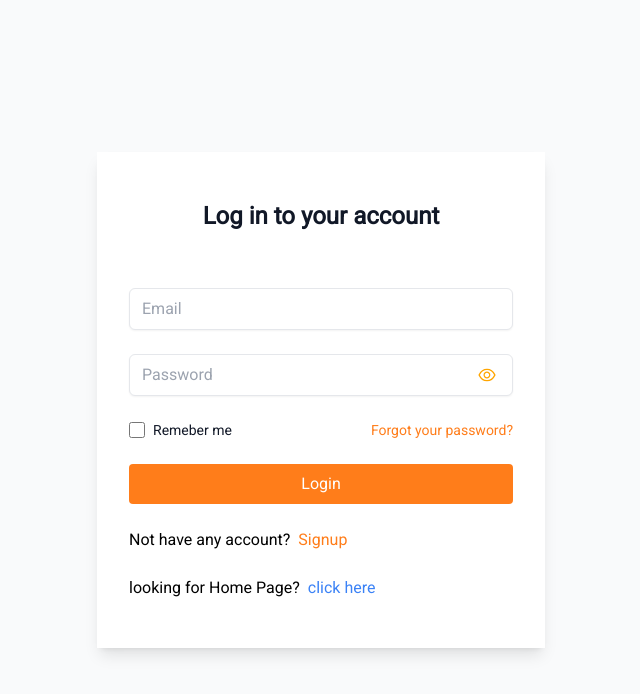
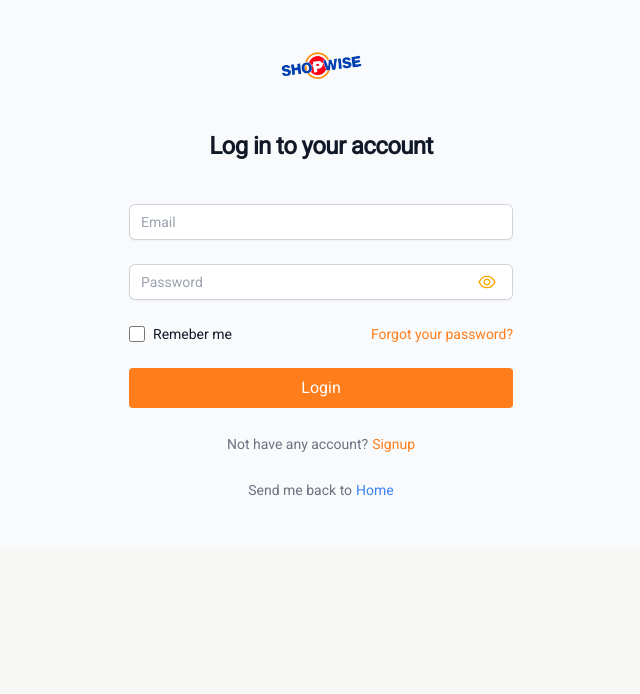
Before and after one commit to Just9krish/Shopwise-Client, a React (Vite) app: page /login in a window 1280 px wide. Shown: the top 694 px of the page, without its empty margins (319-959 px from the left). Built offline with nearby package versions, Linux system fonts and the light colour scheme; no server answers.

Commit message:
💄style: Update UI for login, signup, and forgot password pages

```diff
--- a/package.json
+++ b/package.json
@@ -27,6 +27,7 @@
     "@types/react-redux": "^7.1.25",
     "axios": "^1.4.0",
     "country-state-city": "^3.1.4",
+    "react-hook-form": "^7.45.2",
     "react-icons": "^4.10.1",
     "react-redux": "^8.1.1",
     "react-router-dom": "^6.14.1",
--- a/src/App.tsx
+++ b/src/App.tsx
@@ -21,6 +21,7 @@ import Loader from "./components/Loader/Loader";
 import HomePage from "./pages/HomePage";
 import OrderDetailsPage from "./pages/Seller/OrderDetailsPage";
 import { API_URL } from "./constant";
+import ForgotPasswordPage from "./pages/User/ForgotPasswordPage";
 
 const ActivationPage = loadable(() => import("./pages/User/ActivationPage"));
 const ProductsPage = loadable(() => import("./pages/ProductsPage"));
@@ -121,6 +122,7 @@ function App() {
         />
         <Route path="/login" element={<LoginPage />} />
         <Route path="/signup" element={<SignupPage />} />
+        <Route path="/forgotpassword" element={<ForgotPasswordPage />} />
         <Route
           path="/user/verify/:activation_token"
           element={<ActivationPage />}
--- /dev/null
+++ b/src/components/Auth/forgotpassword/ForgotPassword.tsx
@@ -0,0 +1,79 @@
+import { useForm } from "react-hook-form";
+import { Link } from "react-router-dom";
+import logo from "../../../assets/shopwise.png";
+
+export default function ForgotPassword() {
+  const {
+    register,
+    handleSubmit,
+    formState: { errors },
+  } = useForm();
+
+  return (
+    <div>
+      <div className="sm:mx-auto sm:w-full sm:max-w-sm">
+        <img className="mx-auto h-10 w-auto" src={logo} alt="Shopwise" />
+        <h2 className="mt-10 text-center text-2xl font-bold leading-9 tracking-tight text-gray-900">
+          Enter email to reset password
+        </h2>
+      </div>
+
+      <div className="mt-10 sm:mx-auto sm:w-full sm:max-w-sm">
+        <form
+          noValidate
+          onSubmit={handleSubmit((data) => {
+            // TODO : implementation on backend with email
+          })}
+          className="space-y-6"
+        >
+          <div>
+            <label
+              htmlFor="email"
+              className="block text-sm font-medium leading-6 text-gray-900"
+            >
+              Email address
+            </label>
+            <div className="mt-2">
+              <input
+                id="email"
+                {...register("email", {
+                  required: "email is required",
+                  pattern: {
+                    value: /\b[\w\.-]+@[\w\.-]+\.\w{2,4}\b/gi,
+                    message: "email not valid",
+                  },
+                })}
+                type="email"
+                className="appearance-none block w-full py-1.5 text-gray-900 ring-1 ring-inset ring-gray-300 px-3 rounded-md focus:outline-none shadow-sm placeholder-gray-400 sm:text-sm sm:leading-6 focus:ring-inset focus:ring-orange-500"
+              />
+              {errors.email && (
+                <p className="text-red-500">
+                  {errors.email.message?.toString()}
+                </p>
+              )}
+            </div>
+          </div>
+
+          <div>
+            <button
+              type="submit"
+              className="flex w-full justify-center rounded-md bg-[#ff7d1a] px-3 py-1.5 text-sm font-semibold leading-6 text-white shadow-sm hover:bg-orange-500 focus-visible:outline focus-visible:outline-2 focus-visible:outline-offset-2 focus-visible:outline-[#ff7d1a] transition-all"
+            >
+              Send Email
+            </button>
+          </div>
+        </form>
+
+        <p className="mt-10 text-center text-sm text-gray-500">
+          Send me back to{" "}
+          <Link
+            to="/login"
+            className="font-semibold leading-6 text-[#ff7d1a] hover:text-orange-500"
+          >
+            Login
+          </Link>
+        </p>
+      </div>
+    </div>
+  );
+}
--- a/src/components/Auth/login/Login.tsx
+++ b/src/components/Auth/login/Login.tsx
@@ -1,4 +1,5 @@
 import loadable from "@loadable/component";
+import logo from "../../../assets/shopwise.png";
 const PasswordInput = loadable(() => import("../passwordInput/PasswordInput"));
 import { useState, ChangeEvent, FormEvent } from "react";
 import style from "../../../styles/style";
@@ -53,11 +54,12 @@ export default function Login() {
   }
 
   return (
-    <div className="px-8 py-12 w-full max-w-md mx-auto bg-white shadow-lg">
-      <h2 className="text-center text-2xl font-extrabold text-gray-900">
+    <div className="sm:mx-auto sm:w-full sm:max-w-sm">
+      <img className="mx-auto h-10 w-auto" src={logo} alt="Shopwise" />
+      <h2 className="mt-10 text-center text-2xl font-bold leading-9 tracking-tight text-gray-900">
         Log in to your account
       </h2>
-      <div className="mt-14">
+      <div className="mt-10 sm:mx-auto sm:w-full sm:max-w-sm">
         <form className="space-y-6" onSubmit={handleSubmit}>
           <div>
             <label htmlFor="email" className="sr-only">
@@ -71,7 +73,7 @@ export default function Login() {
               value={formData.email}
               onChange={handleChange}
               placeholder="Email"
-              className="appearance-none block w-full py-2 px-3 border border-gray-200 rounded-md focus:outline-none shadow-sm placeholder-gray-400 focus:ring-orange-500 focus:border-orange-500"
+              className="appearance-none block w-full py-1.5 text-gray-900 ring-1 ring-inset ring-gray-300 px-3 rounded-md focus:outline-none shadow-sm placeholder-gray-400 sm:text-sm sm:leading-6 focus:ring-inset focus:ring-orange-500"
             />
           </div>
 
@@ -100,7 +102,7 @@ export default function Login() {
             </div>
             <div className="text-sm">
               <Link
-                to="/forgetpassword"
+                to="/forgotpassword"
                 className="font-medium text-[#ff7d1a] transition-all hover:text-orange-500 focus:text-orange-500"
               >
                 Forgot your password?
@@ -113,24 +115,24 @@ export default function Login() {
           >
             Login
           </button>
-          <div className={`${style.flex_normal}`}>
-            <h4>Not have any account?</h4>
+          <p className="mt-10 text-center text-sm text-gray-500">
+            Not have any account?
             <Link
               to="/signup"
-              className="font-medium text-[#ff7d1a] transition-all hover:text-orange-500 focus:text-orange-500 ml-2"
+              className="font-medium text-[#ff7d1a] transition-all hover:text-orange-500 ml-1 focus:text-orange-500 leading-6"
             >
               Signup
             </Link>
-          </div>
-          <div>
-            looking for Home Page?
+          </p>
+          <p className="text-center text-sm text-gray-500">
+            Send me back to
             <Link
               to="/"
-              className="font-medium text-blue-500 transition-all hover:text-blue-500 focus:text-blue-500 ml-2"
+              className="font-medium text-blue-500 transition-all hover:text-blue-500 ml-1 focus:text-blue-500"
             >
-              click here
+              Home
             </Link>
-          </div>
+          </p>
         </form>
       </div>
     </div>
--- a/src/components/Auth/passwordInput/PasswordInput.tsx
+++ b/src/components/Auth/passwordInput/PasswordInput.tsx
@@ -28,7 +28,7 @@ export default function PasswordInput({
         value={value}
         onChange={onChange}
         minLength={6}
-        className="appearance-none block w-full py-2 px-3 border border-gray-200 rounded-md focus:outline-none shadow-sm placeholder-gray-400 focus:ring-orange-500 focus:border-orange-500"
+        className="appearance-none block w-full py-1.5 text-gray-900 ring-1 ring-inset ring-gray-300 px-3 rounded-md focus:outline-none shadow-sm placeholder-gray-400 sm:text-sm sm:leading-6 focus:ring-inset focus:ring-orange-500"
       />
       <div
         className="absolute cursor-pointer top-1/2 -translate-y-1/2 right-4"
--- a/src/constant.ts
+++ b/src/constant.ts
@@ -21,7 +21,7 @@ export const API_URL = {
     `${DOMAIN}/users/address/${addressId}`,
   USER_PASSWORD_CHANGE: `${DOMAIN}/users/password-change`,
   GET_ALL_USER_ORDERS: (userId: string) => `${DOMAIN}/users/${userId}/orders`,
-  LOGOUT_USER: `${DOMAIN}/logout`,
+  LOGOUT_USER: `${DOMAIN}/users/logout`,
 
   // Shop APIs
   CREATE_SHOP: `${DOMAIN}/shops/create-shop`,
--- /dev/null
+++ b/src/pages/User/ForgotPasswordPage.tsx
@@ -0,0 +1,12 @@
+import loadable from "@loadable/component";
+const ForgotPassword = loadable(
+  () => import("../../components/Auth/forgotpassword/ForgotPassword")
+);
+
+export default function ForgotPasswordPage() {
+  return (
+    <section className="flex min-h-full flex-1 flex-col justify-center px-6 py-12 lg:px-8 bg-gray-50">
+      <ForgotPassword />
+    </section>
+  );
+}
--- a/src/pages/User/LoginPage.tsx
+++ b/src/pages/User/LoginPage.tsx
@@ -18,7 +18,7 @@ export default function LoginPage() {
   }, []);
 
   return (
-    <section className="min-h-screen bg-gray-50 flex flex-col justify-center">
+    <section className="flex min-h-full flex-1 flex-col justify-center px-6 py-12 lg:px-8 bg-gray-50">
       <Login />
     </section>
   );
--- a/src/pages/User/SignupPage.tsx
+++ b/src/pages/User/SignupPage.tsx
@@ -17,7 +17,7 @@ export default function SignupPage() {
     }
   }, []);
   return (
-    <section className="min-h-screen bg-gray-50 flex flex-col justify-center">
+    <section className="flex min-h-full flex-1 flex-col justify-center px-6 py-12 lg:px-8 bg-gray-50">
       <Signup />
     </section>
   );
```
Also changed, not shown: src/components/Auth/signup/Signup.tsx (+14 -12 lines), 1 other file (tests, documents, lock files or other folders).
